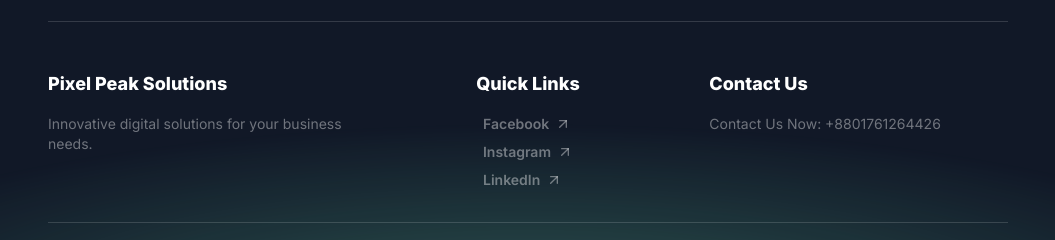
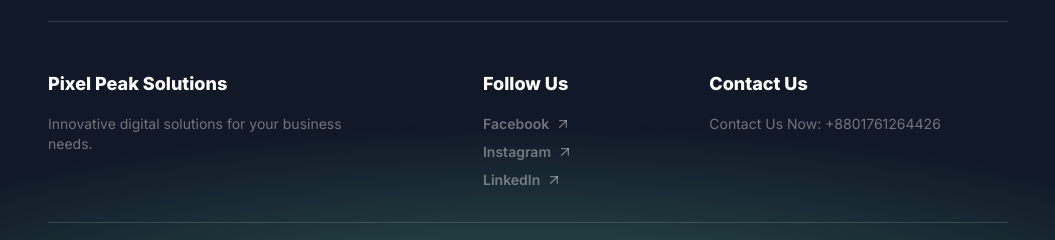
Before and after one commit to Pixel-Peak-Solutions-Ltd/pixel-peak-solutions-website, a Next.js app: page / in a window 1280 px wide. Shown: the part 6940-7180 px from the top of the page, without its empty margins (112-1167 px from the left). Built offline with nearby package versions, Linux system fonts and the light colour scheme; a web font is replaced by a local one.

Commit message:
Fix the footer social links alignment

```diff
--- a/src/sections/Footer.tsx
+++ b/src/sections/Footer.tsx
@@ -26,10 +26,10 @@ export const Footer = () => {
                 Innovative digital solutions for your business needs.
               </p>
             </div>
-            {/* Quick Links */}
-            <nav className="flex flex-col items-center md:items-center">
+            {/* Follow Us */}
+            <nav className="flex flex-col text-center md:text-left mx-auto">
               <h3 className="text-white font-extrabold text-lg mb-4">
-                Quick Links
+                Follow Us
               </h3>
               <ul className="space-y-2">
                 {footerLinks.map((link) => (
```
